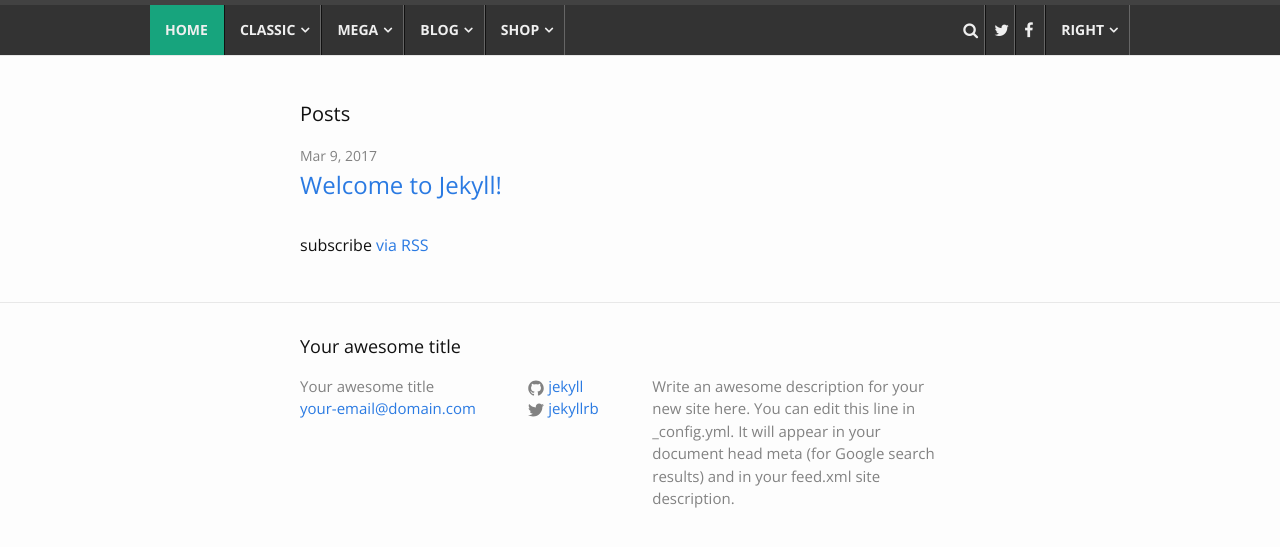
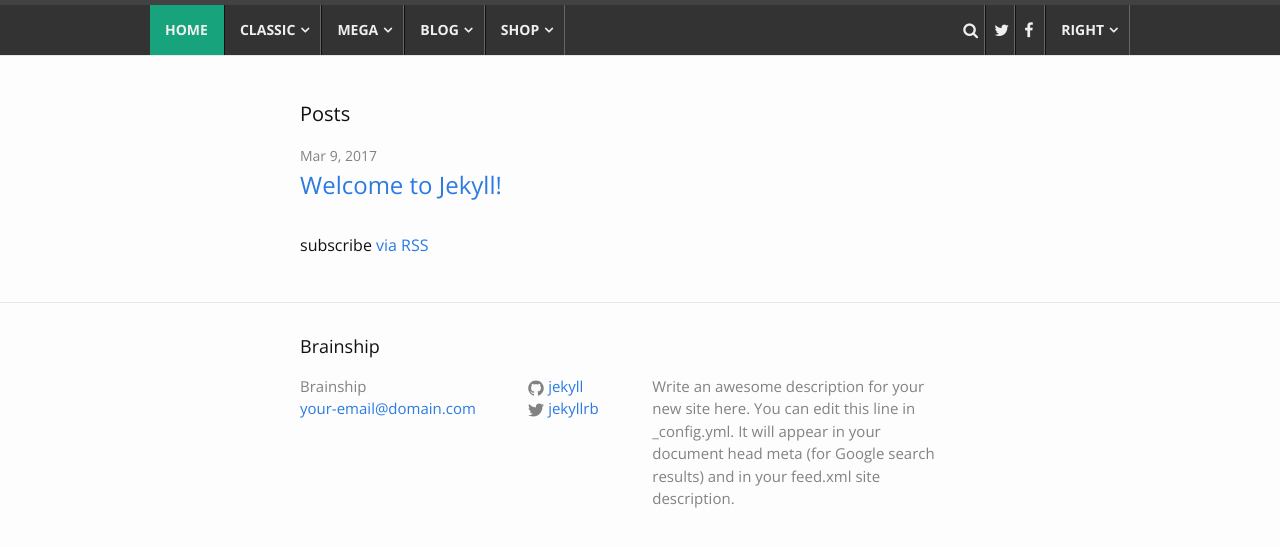
Before and after one commit to brainship/brainship-blog, a Jekyll site: the page built from index.md, in a window 1280 px wide. Shown: the top 547 px of the page. Built offline with Jekyll 4.4.1, drawn with Linux system fonts in a browser that asks for light colours.

Commit message:
Updated Config

```diff
--- a/_config.yml
+++ b/_config.yml
@@ -1,5 +1,5 @@
 ---
-title: Your awesome title
+title: Brainship
 timezone: UTC
 collections:
   posts:
@@ -14,8 +14,8 @@
   results) and in your feed.xml site description.
 
 '
-baseurl: ''
-url: ''
+baseurl:
+url:
 twitter_username: jekyllrb
 github_username: jekyll
 markdown: kramdown
```
